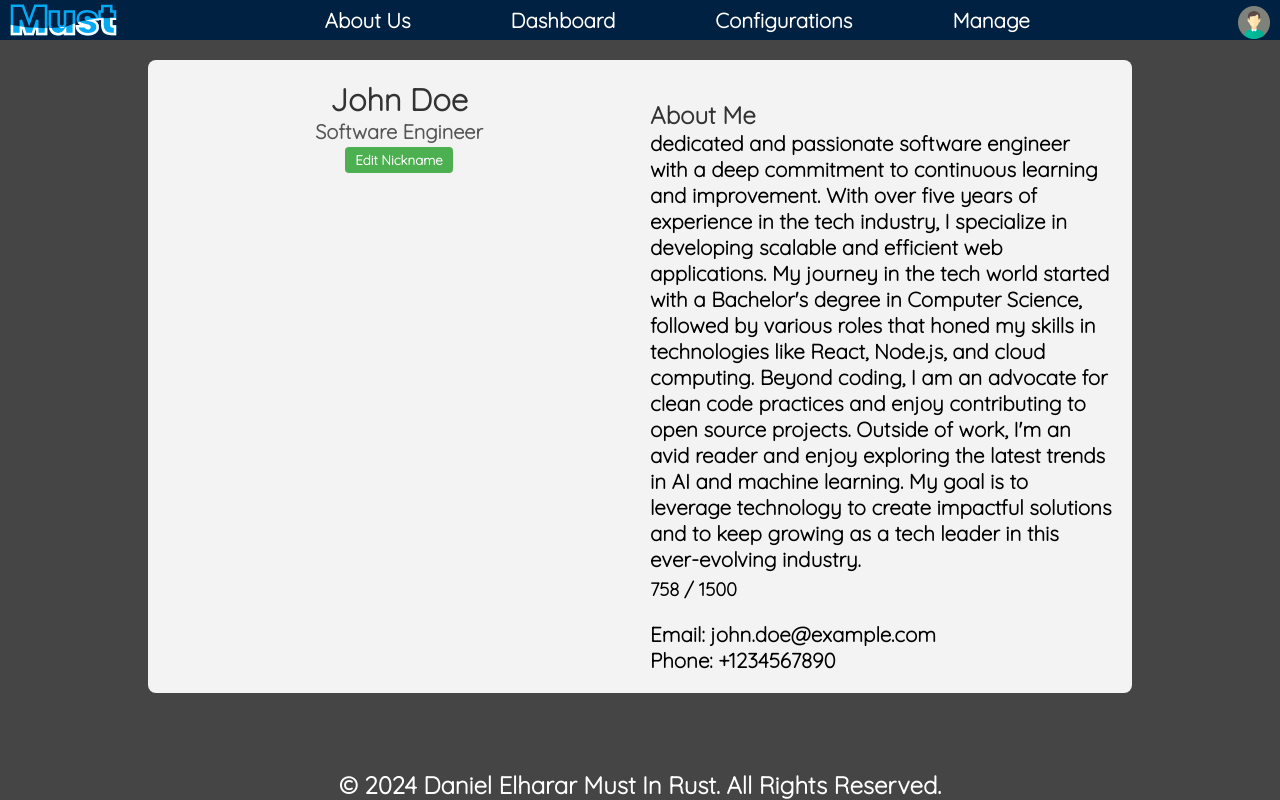
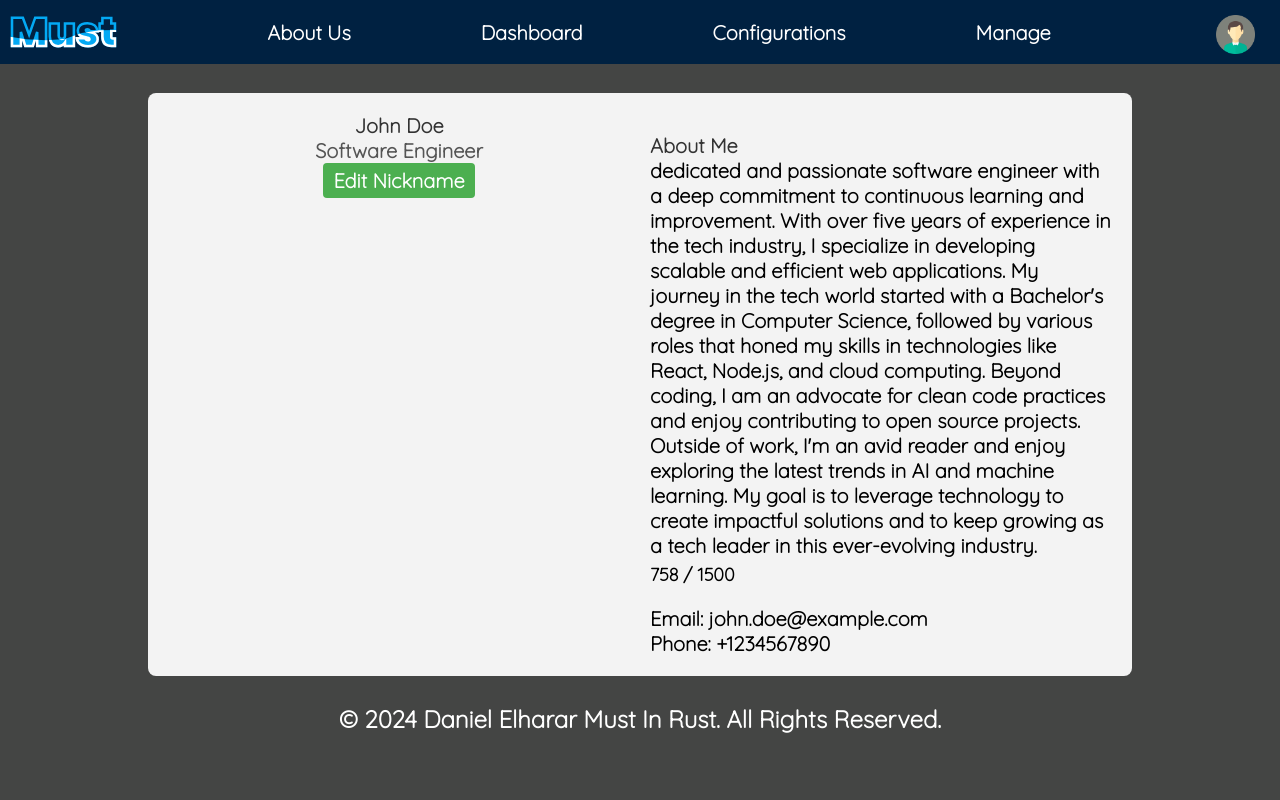
Before and after one commit to MaSsTerKidd0/MustGui, a React (Create React App) app: page /profile in a window 1280 px wide. Built offline with nearby package versions, Linux system fonts and the light colour scheme.

Commit message:
Bug in css footer

```diff
--- a/src/Components/Footer/Footer.module.css
+++ b/src/Components/Footer/Footer.module.css
@@ -1,7 +1,7 @@
 /* Footer.css */
 .footer {
-  display: flex;
-  position: absolute;
+  display: block;
+  position: sticky;
   bottom: 0;
   left: 0;
   width: 99%;
@@ -12,8 +12,6 @@
   text-align: center;
   justify-content: center;
   margin-inline: 0.5%;
-  margin-bottom: 0.5%;
   border-radius: 8px;
   font-weight: bolder;
-  transform: translateY(-50%);
 }
--- a/src/Components/Navbar/Navbar.js
+++ b/src/Components/Navbar/Navbar.js
@@ -1,41 +1,43 @@
-import React, { useState } from "react";
+import React from "react";
 import styles from "./Navbar.module.css";
 import PersonIcon from "../../assets/pictures/person_icon.png";
+import { Link as MuiLink } from "@mui/material";
+
 function Navbar() {
   return (
     <nav className={styles.nav}>
       <h1 className={styles.nav__brand}>Must</h1>
-      <ul>
+      <ul className={styles.nav__menu}>
         <li className={`${styles.nav__item} ${styles.nav__itemTriangle}`}>
-          <a href="/AboutUs" className={styles.nav__link}>
+          <MuiLink href="/AboutUs" className={styles.nav__link}>
             About Us
-          </a>
+          </MuiLink>
         </li>
         <li className={`${styles.nav__item} ${styles.nav__itemTriangle}`}>
-          <a href="/dashboard" className={styles.nav__link}>
+          <MuiLink href="/dashboard" className={styles.nav__link}>
             Dashboard
-          </a>
+          </MuiLink>
         </li>
         <li className={`${styles.nav__item} ${styles.nav__itemTriangle}`}>
-          <a href="/config" className={styles.nav__link}>
+          <MuiLink href="/config" className={styles.nav__link}>
             Configurations
-          </a>
+          </MuiLink>
         </li>
         <li className={`${styles.nav__item} ${styles.nav__itemTriangle}`}>
-          <a href="/HR" className={styles.nav__link}>
+          <MuiLink href="/HR" className={styles.nav__link}>
             Manage
-          </a>
+          </MuiLink>
         </li>
       </ul>
-      <ul>
+      <ul className={styles.nav__menu}>
         <li className={styles.nav__item}>
-          <a href="/profile" className={styles.nav__link}>
+          <MuiLink href="/profile" className={styles.nav__link}>
             <img
               className={styles.nav__icon}
               src={PersonIcon}
               alt="Person Icon"
             />
-          </a>
+          </MuiLink>
         </li>
       </ul>
     </nav>
--- a/src/Components/Navbar/Navbar.module.css
+++ b/src/Components/Navbar/Navbar.module.css
@@ -1,4 +1,3 @@
-
 @import url("https://fonts.googleapis.com/css?family=Poppins:100,200,300,400,500,600,700,800,900");
 
 *,
@@ -17,8 +16,8 @@ li {
   list-style: none;
 }
 a {
-  text-decoration: none;
-  color: white;
+  text-decoration: none !important;
+  color: white !important;
 }
 h1 {
   text-decoration: none;
@@ -32,7 +31,7 @@ h1 {
   display: flex;
   align-items: center;
   justify-content: space-between;
-  height: 5vh;
+  height: 8vh;
   width: 100vw;
   background: rgb(0, 33, 65);
   padding: 0 10px;
@@ -49,7 +48,7 @@ h1 {
 }
 
 .nav__brand:before {
-  content: 'Must';
+  content: "Must";
   color: #03a9f4;
   position: absolute;
   top: 0;
@@ -76,7 +75,7 @@ h1 {
   align-items: center;
   height: 100%;
 }
-.nave__icon{
+.nave__icon {
   display: flex;
   height: 100%;
   align-items: center;
@@ -97,8 +96,8 @@ h1 {
 
 a img {
   margin-top: 5px;
-  width: 2.5rem; /* Adjust the size as needed */
-  height: 2.5rem; /* Adjust the size as needed */
+  width: 3rem; /* Adjust the size as needed */
+  height: 3rem; /* Adjust the size as needed */
 }
 .nav__itemTriangle {
   position: relative;
@@ -153,8 +152,12 @@ ul {
 }
 
 @keyframes aitf {
-  0% { background-position: 0% 50%; }
-  100% { background-position: 100% 50%; }
+  0% {
+    background-position: 0% 50%;
+  }
+  100% {
+    background-position: 100% 50%;
+  }
 }
 
 @keyframes animate {
--- a/src/UI/AboutPage/AboutPage.js
+++ b/src/UI/AboutPage/AboutPage.js
@@ -26,22 +26,36 @@ const AboutPage = () => {
             and processes packets meant for the target network.
           </li>
           <li>
-            <strong>Adaptive Compression:</strong> Reduces data size for faster
-            transmission, adjusting compression levels based on network
-            capacity.
+            <strong>
+              Adaptive Compression:
+              <br />
+            </strong>{" "}
+            Reduces data size for faster transmission, adjusting compression
+            levels based on network capacity.
           </li>
           <li>
-            <strong>Robust Encryption:</strong> Ensures data security during
-            transit, safeguarding sensitive information.
+            <strong>
+              Robust Encryption:
+              <br />
+            </strong>{" "}
+            Ensures data security during transit, safeguarding sensitive
+            information.
           </li>
           <li>
-            <strong>Smart Fragmentation:</strong> Splits larger data packets
-            when necessary to fit the bandwidth constraints of the receiving
-            network.
+            <strong>
+              Smart Fragmentation:
+              <br />
+            </strong>{" "}
+            Splits larger data packets when necessary to fit the bandwidth
+            constraints of the receiving network.
           </li>
           <li>
-            <strong>Bandwidth Optimization:</strong> Dynamically adapts to
-            network conditions to maximize data transfer efficiency.
+            <strong>
+              Bandwidth Optimization:
+              <br />
+            </strong>{" "}
+            Dynamically adapts to network conditions to maximize data transfer
+            efficiency.
           </li>
         </ul>
         <h3>Use Case</h3>
--- a/src/UI/AboutPage/AboutPage.module.css
+++ b/src/UI/AboutPage/AboutPage.module.css
@@ -1,49 +1,58 @@
+:root {
+  --text-headers-size: 3vmin;
+  --text-paragraph-size: 2.5vmin;
+}
+
+* {
+  font-size: var(--text-paragraph-size);
+}
+
 .maincontainer {
-  display: flex;
-  position: relative;
+  min-height: 100vh;
+  min-width: 100vw;
   margin: 0;
   padding: 0;
-  width: 100vw; /* Ensure it spans the full width */
-  height: 100vh;
-  overflow: hidden; /* Prevent sliding over */
-  flex-direction: column;
 }
 
-/* About us section styles */
 .aboutus {
-  display: flex;
-  height: auto;
-  background-color: #1a1a1a;
+  display: block;
   border-radius: 8px;
-  margin: 1rem;
+
   color: #dcdcdc;
   flex-direction: column;
   align-items: center;
-  padding: 1rem; /* Added padding for internal spacing */
+  padding: 5rem;
+  overflow-y: auto; /* Enable vertical scrolling */
+  overflow-x: hidden;
+  max-height: calc(100vh - 2rem); /* Set a maximum height */
 }
 
-/* Headers styles */
+/* Hide scrollbar for Chrome, Safari and Opera */
+.aboutus::-webkit-scrollbar {
+  display: none;
+}
+
 .aboutus h1,
 .aboutus h2,
 .aboutus h3 {
-  color: #ffffff; /* Bright text color for headers */
+  color: #ffffff;
   margin-top: 2rem;
   margin-bottom: 1rem;
   text-align: center;
 }
 
 .aboutus h1 {
-  font-size: clamp(2.5rem, 6vw, 3rem); /* Responsive font size */
+  font-size: var(--text-headers-size);
   font-weight: bold;
 }
 
 .aboutus h2 {
-  font-size: clamp(2rem, 5vw, 2.5rem);
+  font-size: var(--text-headers-size);
   font-weight: bold;
 }
 
 .aboutus h3 {
-  font-size: clamp(1.5rem, 4vw, 2rem);
+  font-size: var(--text-headers-size);
   font-weight: bold;
 }
 
```
